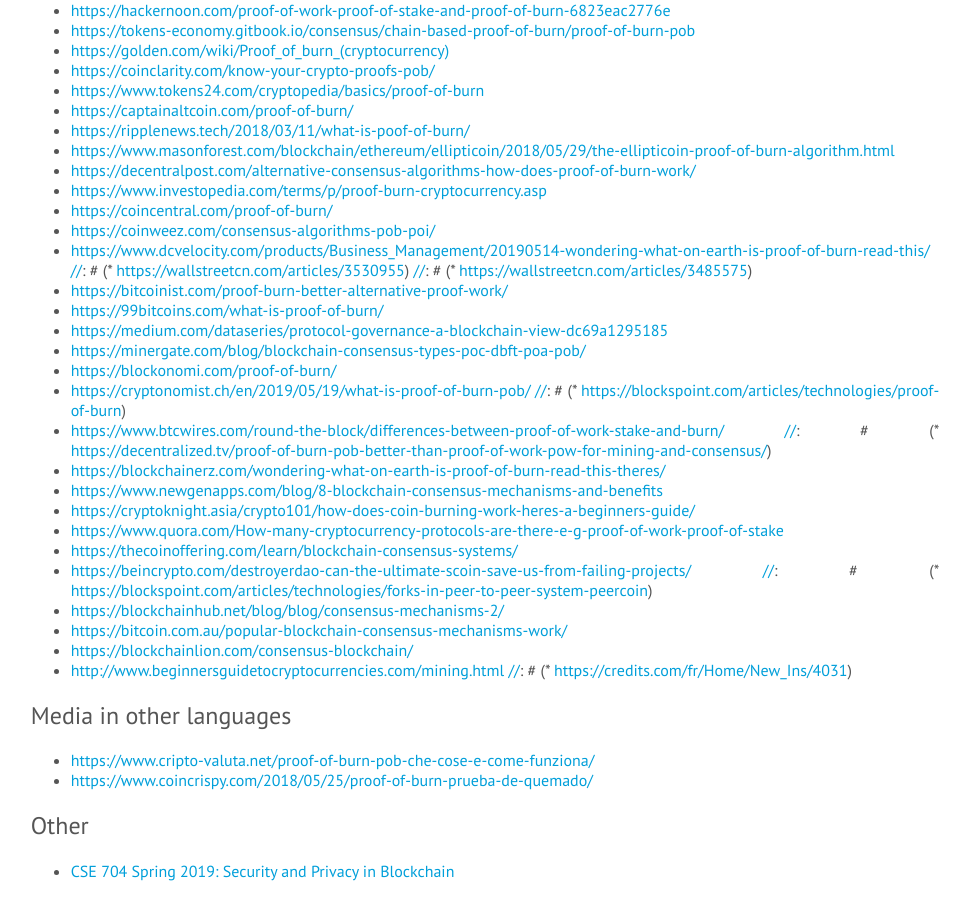
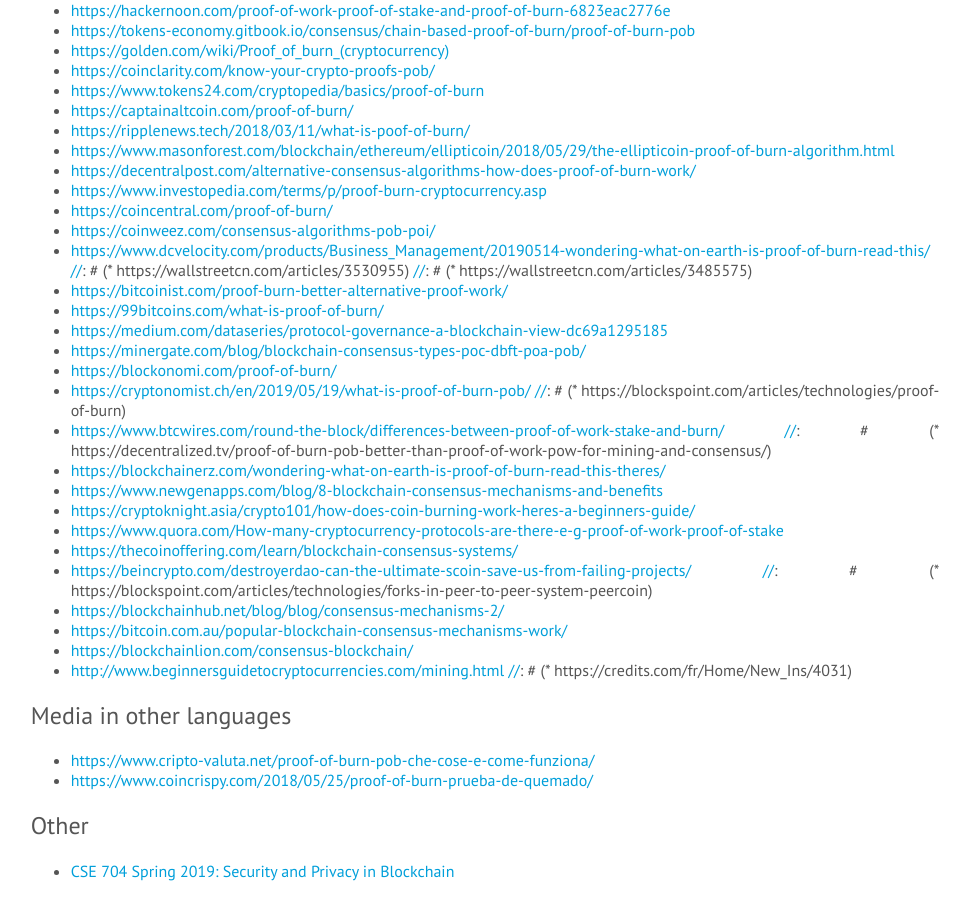
Before and after one commit to slimcoin-project/slimcoin-project.github.io, a Jekyll site: the page built from content/en/slimcoin-mentions.md, in a window 1280 px wide and 900 px high, scrolled down 1009 px. Shown: the whole window, without its empty margins (155-1125 px from the left). Built offline with Jekyll 4.4.1, drawn with Linux system fonts in a browser that asks for light colours; some web fonts are replaced.

Commit message:
Update slimcoin-mentions.md

```diff
--- a/content/en/slimcoin-mentions.md
+++ b/content/en/slimcoin-mentions.md
@@ -57,29 +57,29 @@
 * <https://coincentral.com/proof-of-burn/>
 * <https://coinweez.com/consensus-algorithms-pob-poi/>
 * <https://www.dcvelocity.com/products/Business_Management/20190514-wondering-what-on-earth-is-proof-of-burn-read-this/>
-[//]: # (* <https://wallstreetcn.com/articles/3530955>)
-[//]: # (* <https://wallstreetcn.com/articles/3485575>)
+[//]: # (* https://wallstreetcn.com/articles/3530955)
+[//]: # (* https://wallstreetcn.com/articles/3485575)
 * <https://bitcoinist.com/proof-burn-better-alternative-proof-work/>
 * <https://99bitcoins.com/what-is-proof-of-burn/>
 * <https://medium.com/dataseries/protocol-governance-a-blockchain-view-dc69a1295185>
 * <https://minergate.com/blog/blockchain-consensus-types-poc-dbft-poa-pob/>
 * <https://blockonomi.com/proof-of-burn/>
 * <https://cryptonomist.ch/en/2019/05/19/what-is-proof-of-burn-pob/>
-[//]: # (* <https://blockspoint.com/articles/technologies/proof-of-burn>)
+[//]: # (* https://blockspoint.com/articles/technologies/proof-of-burn)
 * <https://www.btcwires.com/round-the-block/differences-between-proof-of-work-stake-and-burn/>
-[//]: # (* <https://decentralized.tv/proof-of-burn-pob-better-than-proof-of-work-pow-for-mining-and-consensus/>)
+[//]: # (* https://decentralized.tv/proof-of-burn-pob-better-than-proof-of-work-pow-for-mining-and-consensus/)
 * <https://blockchainerz.com/wondering-what-on-earth-is-proof-of-burn-read-this-theres/>
 * <https://www.newgenapps.com/blog/8-blockchain-consensus-mechanisms-and-benefits>
 * <https://cryptoknight.asia/crypto101/how-does-coin-burning-work-heres-a-beginners-guide/>
 * <https://www.quora.com/How-many-cryptocurrency-protocols-are-there-e-g-proof-of-work-proof-of-stake>
 * <https://thecoinoffering.com/learn/blockchain-consensus-systems/>
 * <https://beincrypto.com/destroyerdao-can-the-ultimate-scoin-save-us-from-failing-projects/>
-[//]: # (* <https://blockspoint.com/articles/technologies/forks-in-peer-to-peer-system-peercoin>)
+[//]: # (* https://blockspoint.com/articles/technologies/forks-in-peer-to-peer-system-peercoin)
 * <https://blockchainhub.net/blog/blog/consensus-mechanisms-2/>
 * <https://bitcoin.com.au/popular-blockchain-consensus-mechanisms-work/>
 * <https://blockchainlion.com/consensus-blockchain/>
 * <http://www.beginnersguidetocryptocurrencies.com/mining.html>
-[//]: # (* <https://credits.com/fr/Home/New_Ins/4031>)
+[//]: # (* https://credits.com/fr/Home/New_Ins/4031)
 
 # Media in other languages
 
```
